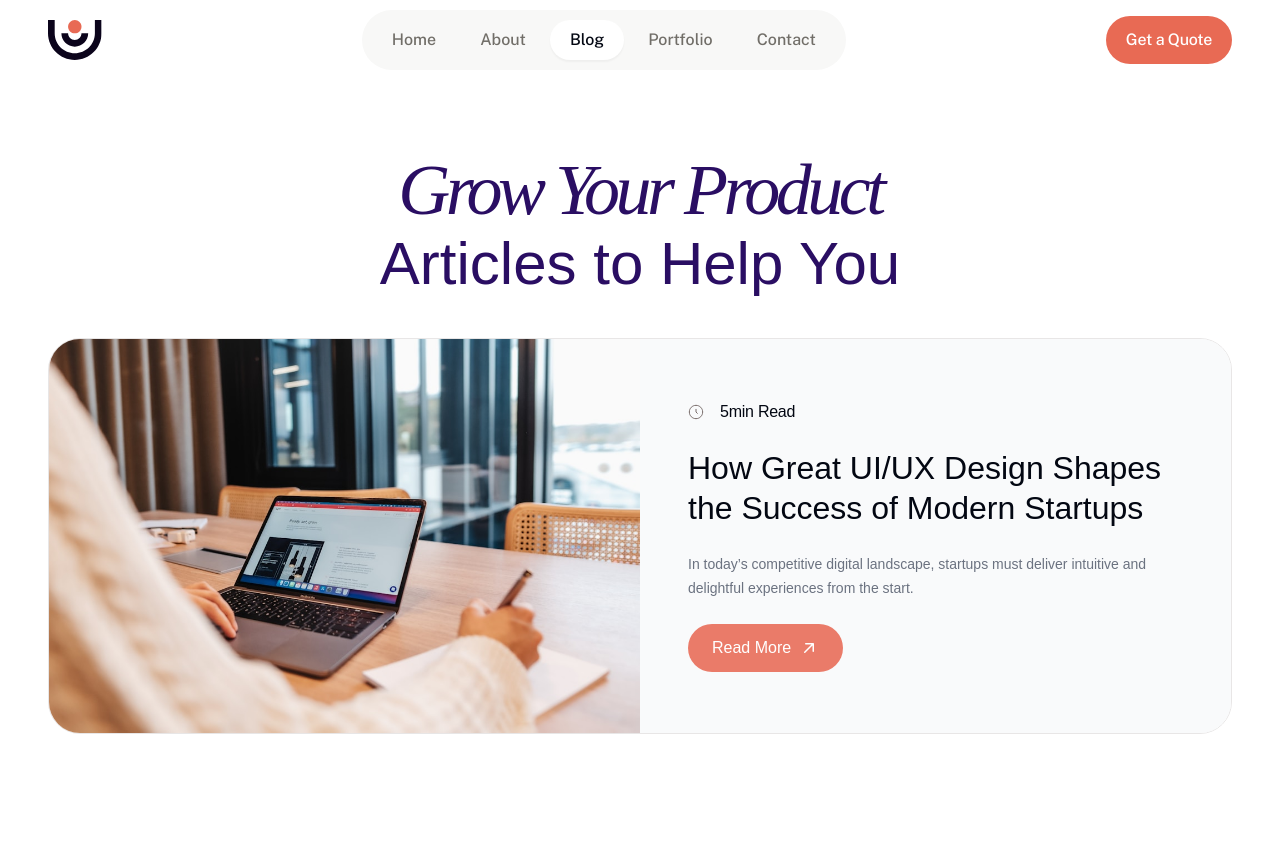
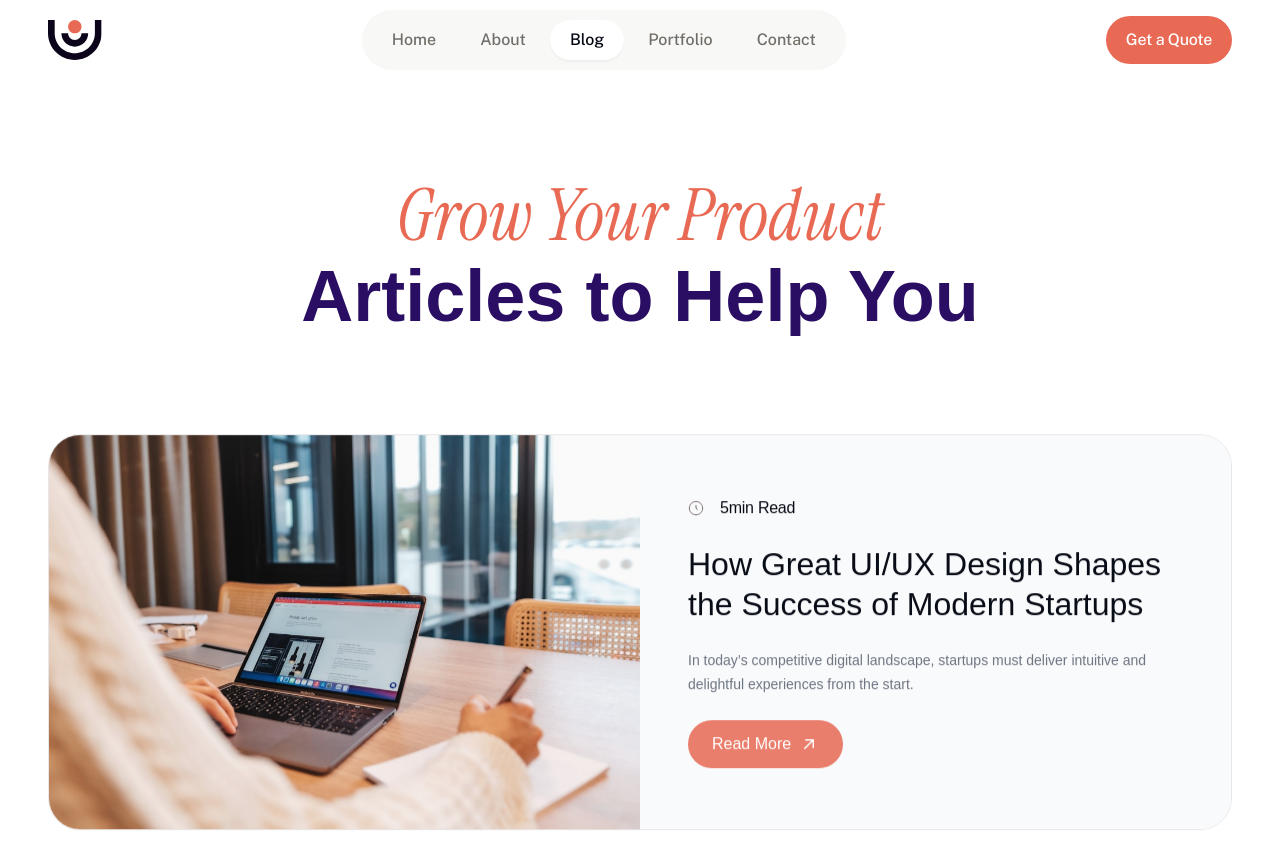
Before and after one commit to SparkStudio-Ltd/userlify, a Next.js app: page /blog in a window 1280 px wide. Shown: the top 868 px of the page. Built offline with nearby package versions, Linux system fonts and the light colour scheme; a web font is replaced by a local one.

Commit message:
Padding Blog page and font family fixed

```diff
--- a/src/app/blog/page.tsx
+++ b/src/app/blog/page.tsx
@@ -33,26 +33,20 @@ export default async function Blog({
     <>
       <Header />
       <main className="w-full bg-white">
-        <div className="px-4 md:px-12 pt-24 md:pt-[150px] 2xl:pt-[216px] pb-16 md:pb-[120px]">
+        <div className="px-4 md:px-12  pb-24 md:pb-30 py-28 md:pt-44">
           <div className="max-w-[1472px] mx-auto">
             <BlogContentWrapper
               heading={
-                <div className="flex flex-col items-center pb-10">
-                  {/* Title - Part 1 */}
-                  <h1
-                    className="text-[36px] md:text-[72px] leading-[40px] md:leading-[80px] tracking-[-2px] md:tracking-[-4.5px] text-[#2A0E63] italic text-center"
-                    style={{ fontFamily: 'Instrument Serif, serif', fontWeight: 400}}
-                  >
-                    Grow Your Product
+                <div className="flex flex-col items-center pb-24">
+
+                  <h1 className="font-heading text-[40px] md:text-[56px] lg:text-[72px] leading-[48px] md:leading-[64px] lg:leading-[80px] tracking-[0px] text-[#2A0E63] font-bold" style={{ fontFamily: 'Nohemi, sans-serif' }}>
+                    <span className="block text-center font-serif font-normal italic  text-[#E86A54]">
+                      Grow Your Product{' '}
+                    </span>
+                    Articles to Help You
                   </h1>
 
-                  {/* Title - Part 2 */}
-                  <h2
-                    className="text-[30px] md:text-[60px] leading-[34px] md:leading-[68px] text-[#2A0E63] text-center"
-                    style={{ fontFamily: 'Nohemi, sans-serif', fontWeight: 500 }}
-                  >
-                    Articles to Help You
-                  </h2>
+
                 </div>
               }
               content={
--- a/src/components/sections/AboutTop.tsx
+++ b/src/components/sections/AboutTop.tsx
@@ -13,8 +13,8 @@ export default function AboutTopSection() {
           <div className="flex flex-col gap-8 md:gap-16 lg:gap-24">
             <div className="mx-auto text-center md:w-[774px]">
 
-              <h1 className="font-heading text-[40px] md:text-[56px] lg:text-[72px] leading-[48px] md:leading-[64px] lg:leading-[80px] tracking-[0px] text-[#2A0E63] font-bold" style={{ fontFamily: 'Instrument Serif, sans-serif'}}>
-                <span className="block font-serif text-[40px] md:text-[56px] lg:text-[72px] font-normal italic leading-[48px] md:leading-[64px] lg:leading-[80px] tracking-[-2px] text-[#E86A54]">
+              <h1 className="font-heading text-[40px] md:text-[56px] lg:text-[72px] leading-[48px] md:leading-[64px] lg:leading-[80px] tracking-[0px] text-[#2A0E63] font-bold" style={{ fontFamily: 'Nohemi, sans-serif'}}>
+                <span className="block font-serif font-normal italic leading-[48px] md:leading-[64px] lg:leading-[80px] tracking-[-2px] text-[#E86A54]">
                   A Creative UI/UX{' '}
                 </span>
                 Design Agency
```
